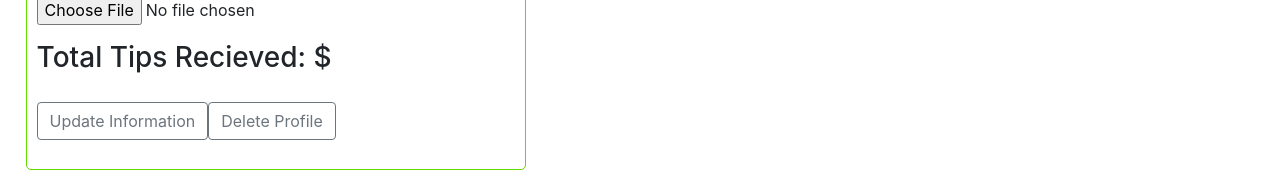
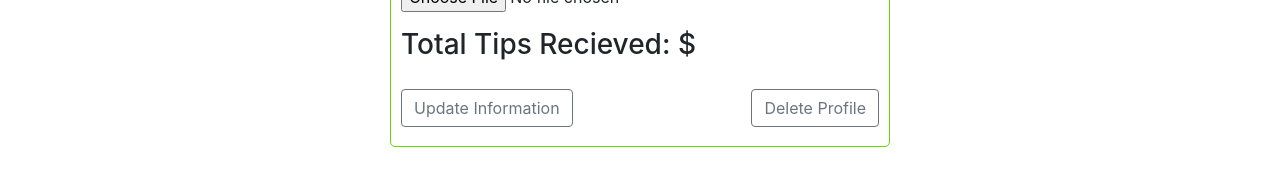
Before and after one commit to brettmadrid/tipease-fe, a React (Create React App) app: page /dashboard in a window 1280 px wide. Shown: the part 559-749 px from the top of the page. Built offline with nearby package versions, Linux system fonts and the light colour scheme; no server answers.

Commit message:
made corrections recommended in review. Also cleaned up WorkerDashboard styling

```diff
--- a/src/App.css
+++ b/src/App.css
@@ -61,14 +61,12 @@
 
 .worker-dashboard {
   width: 500px;
-  margin: 2%;
+  margin: 1% auto;
 }
 
-div.card-body {
+.worker-btns {
   display: flex;
-  justify-content: center;
-  flex-direction: column;
-  align-items: center;
+  justify-content: space-between;
 }
 
 .worker-dashboard-form {
@@ -78,7 +76,7 @@ div.card-body {
 }
 
 .worker-dashboard Button {
-  margin: 4% 0;
+  margin: 4% 0 2%;
 }
 
 .login-buttons {
@@ -93,7 +91,3 @@ div.card-body {
 .tip-input-field {
   margin: 10% auto;
 }
-
-.tip-button {
-  margin: 7% auto 0;
-}
--- a/src/components/CustomerHomePage.js
+++ b/src/components/CustomerHomePage.js
@@ -56,7 +56,8 @@ class CustomerHomePage extends Component {
       ],
       open: false,
       amount: "0.00",
-      id: null
+      id: null,
+      tipSuccess: false
     };
   }
 
@@ -64,7 +65,10 @@ class CustomerHomePage extends Component {
     /* This is where an axios.get would be done to get all of the workers from the database, then set your this.state.workers to the response.data */
     Axios.get("https://tipease-server.herokuapp.com/api/customer")
       .then(response => console.log(response))
-      //.then(response => this.setState(workers: response.data))
+      .then(response => this.setState({
+        workers: response.data,
+        tipSuccess: true
+      }))
       .catch(err => console.log(err));
   }
 
@@ -134,7 +138,7 @@ class CustomerHomePage extends Component {
                   <CardText>{worker.jobTitle}</CardText>
                   <CardText>{worker.tagline}</CardText>
                   {/* Store id on state when the tip button is clicked to open modal */}
-                  <Button color="danger" onClick={() => this.onOpenModal(worker.id)}>Tip</Button>
+                  <Button  color="success" size="lg" type="button" onClick={() => this.onOpenModal(worker.id)} block>Leave Tip</Button>
                 </CardBody>
               </Card>
             );
--- a/src/components/Home.js
+++ b/src/components/Home.js
@@ -9,7 +9,7 @@ class Home extends Component {
   state = {
     accountType: "customer",
     username: "Brett",
-    id: "1",
+    id: "",
     isReloaded: false
   };
 
--- a/src/components/WorkerDashboard.js
+++ b/src/components/WorkerDashboard.js
@@ -7,47 +7,111 @@ import "../App.css";
 class WorkerDashboard extends Component {
   constructor(props) {
     super(props);
-    this.state = []
+    this.state = {
+      id: "",
+      photo: "",
+      fname: "",
+      lname: "",
+      jobTitle: "",
+      tagline: "",
+      totalTips: null
+    };
   }
 
   componentDidMount() {
+    this.refresh();
+    // const id = this.props.workerID;
+    // /* This is where an axios.get would be done to get worker by id */
+    // Axios.get(`https://tipease-server.herokuapp.com/api/worker/${id}`)
+    //   .then(response => {
+    //     const { id, photo, fname, lname, jobTitle, tagline, totalTips } = response.data[0]
+    //     this.setState({
+    //       id,
+    //       photo,
+    //       fname,
+    //       lname,
+    //       jobTitle,
+    //       tagline,
+    //       totalTips
+    //     })
+    //   })
+    //   .catch(err => console.log(err));
+  }
+
+  refresh = () => {
     const id = this.props.workerID;
     /* This is where an axios.get would be done to get worker by id */
     Axios.get(`https://tipease-server.herokuapp.com/api/worker/${id}`)
-      .then(response => this.setState(response.data[0]))
+      .then(response => {
+        const {
+          id,
+          photo,
+          fname,
+          lname,
+          jobTitle,
+          tagline,
+          totalTips
+        } = response.data[0];
+        this.setState({
+          id,
+          photo,
+          fname,
+          lname,
+          jobTitle,
+          tagline,
+          totalTips
+        });
+      })
       .catch(err => console.log(err));
-  }
+  };
 
-  deleteAccount = (e, id) => {
+  deleteAccount = id => {
     Axios.delete(`https://tipease-server.herokuapp.com/api/worker/${id}`)
-    .then(response => console.log(response))
-    .catch(err => console.log(err))
-  }
+      .then(response => console.log(response))
+      .catch(err => console.log(err));
+  };
 
-  updateAccount = user => {
+  updateAccount = e => {
+    const {
+      id,
+      photo,
+      fname,
+      lname,
+      jobTitle,
+      tagline,
+      totalTips
+    } = this.state;
+    const user = {
+      id,
+      photo,
+      fname,
+      lname,
+      jobTitle,
+      tagline,
+      totalTips
+    };
 
-    // Axios.put(`https://tipease-server.herokuapp.com/api/worker/${id}`, user)
-    //   .then(response => {
-    //     this.refresh();
-    //   })
-    //   .catch(error => {
-    //     console.log(error);
-    //   });
+    Axios.put(`https://tipease-server.herokuapp.com/api/worker/${id}`, user)
+      .then(response => {
+        this.refresh();
+      })
+      .catch(error => {
+        console.log(error);
+      });
   };
 
   handleInput = async e => {
     e.preventDefault();
     this.setState({ [e.target.name]: e.target.value });
-    // (await this.state.accountType) === "worker"
-    //   ? this.setState({ isWorker: true })
-    //   : this.setState({ isWorker: false });
   };
 
   fileSelectedHandler = async e => {
     e.preventDefault();
     console.log(e.target.files[0]);
-  }
+  };
 
+  // checkForToken(){
+  //   const token = localStorage.getItem('jwt');
 
   render() {
     const { photo, fname, lname, jobTitle, tagline, totalTips } = this.state;
@@ -68,7 +132,7 @@ class WorkerDashboard extends Component {
             />
           </FormGroup>
           <FormGroup>
-          <Label for="lname-input">Last Name</Label>
+            <Label for="lname-input">Last Name</Label>
             <Input
               type="text"
               id="lname-input"
@@ -79,7 +143,7 @@ class WorkerDashboard extends Component {
             />
           </FormGroup>
           <FormGroup>
-          <Label for="jobTitle-input">Job Title</Label>
+            <Label for="jobTitle-input">Job Title</Label>
             <Input
               type="text"
               id="jobTitle-input"
@@ -90,7 +154,7 @@ class WorkerDashboard extends Component {
             />
           </FormGroup>
           <FormGroup>
-          <Label for="tagline-input">Tagline</Label>
+            <Label for="tagline-input">Tagline</Label>
             <Input
               type="text"
               id="tagline-input"
@@ -105,8 +169,18 @@ class WorkerDashboard extends Component {
             <Input type="file" onChange={this.fileSelectedHandler} />
           </FormGroup>
           <h3>Total Tips Recieved: ${totalTips}</h3>
-          <Button outline type="submit">Update Information</Button>
-          <Button outline type="button" onClick={() => this.deleteAccount(this.props.workerID) }>Delete Profile</Button>
+          <div className="worker-btns">
+            <Button outline type="submit">
+              Update Information
+            </Button>
+            <Button
+              outline
+              type="button"
+              onClick={() => this.deleteAccount(this.props.workerID)}
+            >
+              Delete Profile
+            </Button>
+          </div>
         </Form>
       </div>
     );
```
